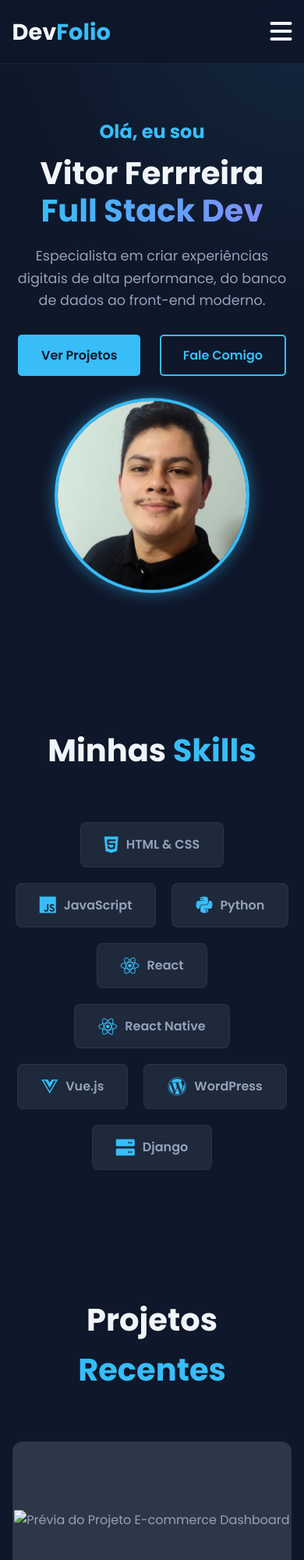
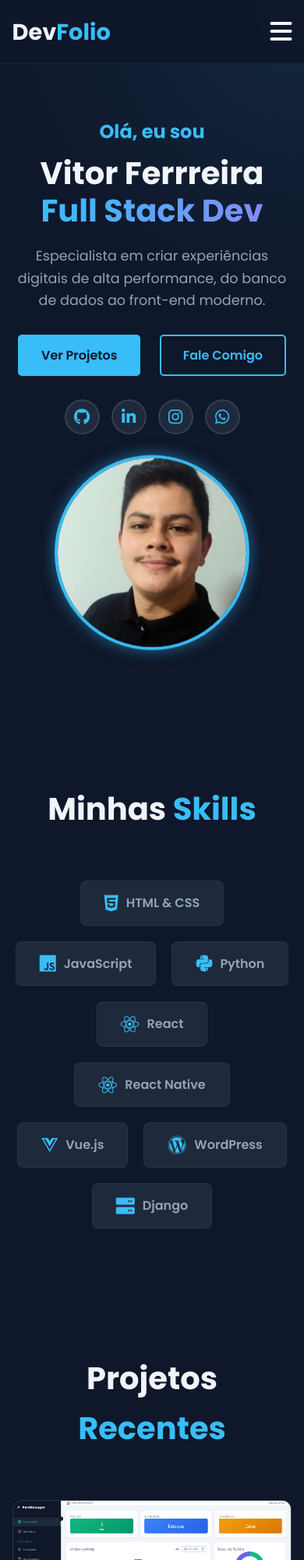
Before and after one commit to Vencce/Portifolio-HTML--CSS---JAVASCRIPT, a plain HTML site: page index.html in a window 390 px wide. Shown: the top 2000 px of the page at 78% size. Drawn offline with Linux system fonts and the light colour scheme.

Commit message:
Refactor code structure for improved readability and maintainability

```diff
--- a/index.html
+++ b/index.html
@@ -46,7 +46,14 @@
           <a href="#projects" class="btn">Ver Projetos</a>
           <a href="#contact" class="btn btn-outline">Fale Comigo</a>
         </div>
-      </div>
+
+        <div class="social-links">
+            <a href="https://github.com/Vencce" target="_blank"><i class="fab fa-github"></i></a>
+            <a href="https://www.linkedin.com/in/vitor-ferreira-claudino/" target="_blank"><i class="fab fa-linkedin-in"></i></a>
+            <a href="https://www.instagram.com/ferrera_011/" target="_blank"><i class="fab fa-instagram"></i></a>
+            <a href="https://wa.me/5547992635299" target="_blank"><i class="fab fa-whatsapp"></i></a>
+        </div>
+        </div>
       <div class="hero-img">
         <img src="./imagens/perfil.png" alt="Foto de Vitor Ferrreira" />
       </div>
@@ -105,7 +112,15 @@
     </section>
 
     <footer>
-      <p>&copy; 2025 Vitor Ferrreira | Desenvolvido com puro HTML & CSS</p>
+      <div class="footer-info">
+          <p class="tech-credit">Este portfólio foi construído usando **HTML, CSS & JavaScript PURO**.</p>
+
+          <p>&copy; 2025 Vitor Ferrreira | Desenvolvido com puro HTML & CSS</p>
+
+          <a href="[EM PRODUÇÃO]" target="_blank" class="btn-alternative-portfolio">
+              Ver Portfólio em Vue.js/React <i class="fas fa-arrow-right"></i>
+          </a>
+      </div>
     </footer>
 
     <script src="script.js"></script>
--- a/script.js
+++ b/script.js
@@ -4,60 +4,33 @@ const projects = [
     category: "frontend",
     description:
       "Painel administrativo completo com gráficos em tempo real e gestão de usuários.",
-    technologies: ["React", "Chart.js", "Material UI"],
-    image: "./img/ecommerce-dashboard.jpg",
-    githubLink: "#",
-    previewLink: "#",
+    technologies: ["Vue.js", "Vite", "Pinia", "Axios", "CSS Scoped"  ],
+    image: "./imagens/bluepenfront.png",
+    githubLink: "https://github.com/Vencce/BluePen2.0_Front.git",
+    previewLink: "https://bluepen.vercel.app/",
+    alerts: ["render_latency"],
   },
   {
-    title: "API de Gestão de Tarefas",
+    title: "API para Gestão de um ERP",
     category: "backend",
     description:
       "Backend robusto com autenticação JWT, documentação Swagger e testes automatizados.",
-    technologies: ["Node.js", "Express", "PostgreSQL", "Jest"],
-    image: "./img/api-task.jpg",
-    githubLink: "#",
-    previewLink: "#",
+    technologies: [ "Python", "Django DRF", "PostgreSQL", "Render", "ORM Django"],
+    image: "./imagens/backendblue.png",
+    githubLink: "https://github.com/Vencce/BluePen-Back.git",
+    previewLink: "https://bluepen-back.onrender.com/api/",
+    alerts: ["render_latency"],
   },
   {
-    title: "App Financeiro Pessoal",
+    title: "Totem Autoatendimento",
     category: "mobile",
     description:
-      "Aplicação mobile para controle de gastos com sincronização em tempo real na nuvem.",
-    technologies: ["React Native", "Firebase", "Redux"],
-    image: "./img/app-financeiro.jpg",
-    githubLink: "#",
-    previewLink: "#",
-  },
-  {
-    title: "Catálogo de Filmes",
-    category: "frontend",
-    description:
-      "Interface moderna para busca de filmes consumindo API externa com cache local.",
-    technologies: ["Vue.js", "Vuex", "Axios"],
-    image: "./img/catalogo-filmes.jpg",
-    githubLink: "#",
-    previewLink: "#",
-  },
-  {
-    title: "Sistema de Agendamento",
-    category: "backend",
-    description:
-      "API de alta performance para agendamentos de clínicas utilizando Python assíncrono.",
-    technologies: ["Python", "FastAPI", "MongoDB", "Docker"],
-    image: "./img/sistema-agendamento.jpg",
-    githubLink: "#",
-    previewLink: "#",
-  },
-  {
-    title: "Plataforma de Cursos",
-    category: "frontend",
-    description:
-      "Aplicação SPA complexa para ensino a distância com player de vídeo integrado.",
-    technologies: ["Angular", "RxJS", "TypeScript"],
-    image: "./img/plataforma-cursos.jpg",
-    githubLink: "#",
-    previewLink: "#",
+      "Totem de autoatendimento com interface amigável e integração com sistemas de pagamento.",
+    technologies: ["Vue.js", "Pinia", "Vue Router", "Vite", "CSS Scoped"],
+    image: "./imagens/webmcbk.png",
+    githubLink: "https://github.com/Vencce/WebMCBK.git",
+    previewLink: "webmcbk.vercel.app",
+    alerts: ["responsive_warning"],
   },
 ];
 
@@ -66,13 +39,15 @@ const certificates = [
     title: "HTML e CSS: praticando HTML/CSS",
     issuer: "Alura",
     date: "2025",
+    category: "frontend",
     image: "./imagens/HTMLCSS_PRATICANDO.png",
-    link: "certificado/HTML_CSS_Praticando.pdf",
+    link: "certificado/HTMLCSS_PRATICANDO.pdf",
   },
   {
     title: "HTML e CSS: Classes, posicionamento e Flexbox",
     issuer: "Alura",
     date: "2025",
+    category: "frontend",
     image: "./imagens/HTMLCSS_CLASSES.png",
     link: "certificado/HTMLCSS_CLASSES.pdf",
   },
@@ -81,6 +56,7 @@ const certificates = [
       "HTML e CSS: ambientes de desenvolvimento, estrutura de arquivos e tags",
     issuer: "Alura",
     date: "2025",
+    category: "frontend",
     image: "./imagens/HTMLCSS_AMBIENTES.png",
     link: "certificado/HTMLCSS_AMBIENTES.pdf",
   },
@@ -88,6 +64,7 @@ const certificates = [
     title: "HTML e CSS: cabeçalho, footer e variáveis CSS",
     issuer: "Alura",
     date: "2025",
+    category: "frontend",
     image: "./imagens/HTMLCSS_FOOTER.png",
     link: "certificado/HTMLCSS_FOOTER.pdf",
   },
@@ -95,6 +72,7 @@ const certificates = [
     title: "HTML e CSS: responsividade com mobile-first",
     issuer: "Alura",
     date: "2025",
+    category: "frontend",
     image: "./imagens/HTMLCSS_RESPONSIVIDADE.png",
     link: "certificado/HTMLCSS_RESPONSIVIDADE.pdf",
   },
@@ -103,6 +81,7 @@ const certificates = [
       "HTML e CSS: trabalhando com responsividade e publicação de projetos",
     issuer: "Alura",
     date: "2025",
+    category: "frontend",
     image: "./imagens/HTMLCSS_PUBLICANDO.png",
     link: "certificado/HTMLCSS_PUBLICANDO.pdf",
   },
@@ -110,6 +89,7 @@ const certificates = [
     title: "JavaScript: explorando a linguagem",
     issuer: "Alura",
     date: "2025",
+    category: "javascript",
     image: "./imagens/JAVASCRIPT_EXPLORANDO.png",
     link: "certificado/JAVASCRIPT_EXPLORANDO.pdf",
   },
@@ -117,6 +97,7 @@ const certificates = [
     title: "JavaScript: métodos de array",
     issuer: "Alura",
     date: "2025",
+    category: "javascript",
     image: "./imagens/JAVASCRIPT_ARRAY.png",
     link: "certificado/JAVASCRIPT_ARRAY.pdf",
   },
@@ -124,6 +105,7 @@ const certificates = [
     title: "Lógica de programação: explore funções e listas",
     issuer: "Alura",
     date: "2025",
+    category: "logica",
     image: "./imagens/LOGICA_PROGRAMACAO.png",
     link: "certificado/LOGICA_PROGRAMACAO.pdf",
   },
@@ -131,6 +113,7 @@ const certificates = [
     title: "Lógica de programação: mergulhe em programação com JavaScript",
     issuer: "Alura",
     date: "2025",
+    category: "logica",
     image: "./imagens/LOGICA_PROGRAMACAO_JAVASCRIPT.png",
     link: "certificado/LOGICA_PROGRAMACAO_JAVASCRIPT.pdf",
   },
@@ -138,13 +121,15 @@ const certificates = [
     title: "Lógica de programação: praticando com desafios",
     issuer: "Alura",
     date: "2025",
+    category: "logica",
     image: "./imagens/LOGICA_PROGRAMAÇAO_DESAFIOS.png",
-    link: "certificado/LOGICA_PROGRAMACAO_DESAFIOS.pdf",
+    link: "certificado/LOGICA_PROGRAMAÇAO_DESAFIOS.pdf",
   },
   {
     title: "Praticando CSS Flexbox",
     issuer: "Alura",
     date: "2025",
+    category: "frontend",
     image: "./imagens/PRATICANDO_CSS_FLEXBOX.png",
     link: "certificado/PRATICANDO_CSS_FLEXBOX.pdf",
   },
@@ -152,6 +137,7 @@ const certificates = [
     title: "Python: crie a sua primeira aplicação",
     issuer: "Alura",
     date: "2025",
+    category: "backend",
     image: "./imagens/PYTHON_PRIMEIRA_APLICACAO.png",
     link: "certificado/PYTHON_PRIMEIRA_APLICACAO.pdf",
   },
@@ -159,6 +145,7 @@ const certificates = [
     title: "React: comece seu projeto full stack",
     issuer: "Alura",
     date: "2025",
+    category: "frontend",
     image: "./imagens/REACT_FULL_STACK.png",
     link: "certificado/REACT_FULL_STACK.pdf",
   },
@@ -166,6 +153,7 @@ const certificates = [
     title: "WordPress: criando sites do zero com páginas dinâmicas",
     issuer: "Alura",
     date: "2025",
+    category: "wordpress",
     image: "./imagens/WORDPRESS_PAGINAS_DINAMICAS.png",
     link: "certificado/WORDPRESS_PAGINAS_DINAMICAS.pdf",
   },
@@ -173,6 +161,7 @@ const certificates = [
     title: "WordPress: passo a passo para criar seu primeiro blog",
     issuer: "Alura",
     date: "2025",
+    category: "wordpress",
     image: "./imagens/WORDPRESS_PRIMEIRO_BLOG.png",
     link: "certificado/WORDPRESS_PRIMEIRO_BLOG.pdf",
   },
@@ -180,6 +169,20 @@ const certificates = [
 
 const projectsContainer = document.querySelector(".projects-container");
 const filterButtons = document.querySelectorAll(".filter-btn");
+
+function getAlertMarkup(alerts) {
+    let markup = '';
+
+    if (alerts.includes('render_latency')) {
+        markup += '<p class="alert-text latency">⚠️ Backend hospedado no Render. O servidor pode levar até 1 minuto para ligar.</p>';
+    }
+    if (alerts.includes('responsive_warning')) {
+        markup += '<p class="alert-text responsive">📱 Este projeto pode ter alguns ajustes de responsividade em certos dispositivos.</p>';
+    }
+
+    return markup;
+}
+
 
 if (projectsContainer) {
   function renderProjects(filter = "all") {
@@ -194,6 +197,16 @@ if (projectsContainer) {
       ? filteredProjects.slice(0, 3)
       : filteredProjects;
 
+    if (!isHomePage) {
+        if (projectsToShow.length <= 2 && window.innerWidth > 768) {
+            projectsContainer.classList.add('single-row-layout');
+        } else {
+            projectsContainer.classList.remove('single-row-layout');
+        }
+    } else {
+        projectsContainer.classList.remove('single-row-layout');
+    }
+
     projectsToShow.forEach((project) => {
       const projectCard = document.createElement("div");
       projectCard.classList.add("project-card");
@@ -203,6 +216,8 @@ if (projectsContainer) {
         .map((tech) => `<span class="tech-tag">${tech}</span>`)
         .join("");
 
+      const alerts = getAlertMarkup(project.alerts || []);
+
       projectCard.innerHTML = `
                 <div class="project-img">
                     <img src="${project.image}" alt="Prévia do Projeto ${project.title}">
@@ -210,6 +225,7 @@ if (projectsContainer) {
                 <div class="project-info">
                     <h4>${project.title}</h4>
                     <div class="project-tags">${techTags}</div>
+                    ${alerts}
                     <p>${project.description}</p>
                     <div class="project-links">
                         <a href="${project.githubLink}" target="_blank"><i class="fab fa-github"></i></a>
@@ -235,9 +251,19 @@ if (projectsContainer) {
 }
 
 const certificatesContainer = document.querySelector(".certificates-container");
+const certificateFilterButtons = document.querySelectorAll(".certificate-filter-btn");
 
-if (certificatesContainer) {
-  certificates.forEach((cert) => {
+function renderCertificates(filter = "all") {
+    if (!certificatesContainer) return;
+
+    certificatesContainer.innerHTML = "";
+
+    const filteredCertificates =
+      filter === "all"
+        ? certificates
+        : certificates.filter((cert) => cert.category === filter);
+
+    filteredCertificates.forEach((cert) => {
       const certCard = document.createElement("div");
       certCard.classList.add("certificate-card");
 
@@ -260,6 +286,20 @@ if (certificatesContainer) {
         `;
       certificatesContainer.appendChild(certCard);
     });
+}
+
+if (certificatesContainer) {
+    renderCertificates();
+
+    if (certificateFilterButtons.length > 0) {
+        certificateFilterButtons.forEach((button) => {
+            button.addEventListener("click", () => {
+                certificateFilterButtons.forEach((btn) => btn.classList.remove("active"));
+                button.classList.add("active");
+                renderCertificates(button.getAttribute("data-filter"));
+            });
+        });
+    }
 }
 
 const menuIcon = document.querySelector("#menu-icon");
--- a/styles/global.css
+++ b/styles/global.css
@@ -25,7 +25,6 @@ body {
     overflow-x: hidden;
 }
 
-/* --- HEADER & NAV --- */
 header {
     position: fixed;
     top: 0;
@@ -66,7 +65,6 @@ nav a:hover, nav a.active {
     color: var(--primary-color);
 }
 
-/* --- FOOTER --- */
 footer {
     background: var(--card-bg);
     padding: 30px 8%;
@@ -75,12 +73,47 @@ footer {
     margin-top: auto;
 }
 
-footer p {
+.footer-info {
+    display: flex;
+    flex-direction: column;
+    align-items: center;
+    gap: 10px;
+}
+
+.footer-info p {
     color: var(--text-muted);
     font-size: 0.9rem;
+    margin: 0;
 }
 
-/* --- COMPONENTES GERAIS --- */
+.footer-info .tech-credit {
+    color: var(--secondary-color);
+    font-weight: 600;
+    font-size: 1rem;
+    margin-bottom: 5px;
+}
+
+.btn-alternative-portfolio {
+    display: inline-flex;
+    align-items: center;
+    gap: 8px;
+    padding: 8px 18px;
+    background: var(--card-bg);
+    color: var(--primary-color);
+    border: 1px solid var(--primary-color);
+    border-radius: 5px;
+    font-size: 0.9rem;
+    font-weight: 600;
+    margin-top: 10px;
+    transition: background 0.3s, color 0.3s;
+}
+
+.btn-alternative-portfolio:hover {
+    background: var(--primary-color);
+    color: var(--bg-color);
+}
+
+
 section {
     padding: 100px 8%;
 }
@@ -113,11 +146,16 @@ section {
     box-shadow: 0 0 15px var(--primary-color);
 }
 
-/* --- PROJECT CARDS (Compartilhado entre Home e Projetos) --- */
 .projects-container {
     display: grid;
-    grid-template-columns: repeat(auto-fit, minmax(300px, 1fr));
+    grid-template-columns: repeat(3, 1fr);
     gap: 30px;
+}
+
+@media (max-width: 1200px) {
+    .projects-container {
+        grid-template-columns: repeat(auto-fit, minmax(300px, 1fr));
+    }
 }
 
 .project-card {
@@ -128,6 +166,7 @@ section {
     transition: 0.3s;
     display: flex;
     flex-direction: column;
+    width: 100%;
 }
 
 .project-card:hover {
@@ -137,13 +176,17 @@ section {
 
 .project-img {
     width: 100%;
-    height: 200px;
     background: #2d3748;
-    display: flex;
-    align-items: center;
-    justify-content: center;
     color: var(--text-muted);
+    overflow: hidden;
 }
+
+.project-img img {
+    width: 100%;
+    height: auto;
+    display: block;
+}
+
 
 .project-info {
     padding: 25px;
@@ -156,6 +199,29 @@ section {
     font-size: 1.5rem;
     margin-bottom: 10px;
 }
+
+.project-info .alert-text {
+    font-size: 0.85rem;
+    padding: 8px;
+    border-radius: 4px;
+    margin-top: 10px;
+    margin-bottom: 10px;
+    line-height: 1.4;
+    font-weight: 500;
+}
+
+.project-info .latency {
+    background-color: rgba(255, 165, 0, 0.1);
+    color: #ff9800;
+    border: 1px solid rgba(255, 165, 0, 0.3);
+}
+
+.project-info .responsive {
+    background-color: rgba(56, 189, 248, 0.1);
+    color: var(--primary-color);
+    border: 1px solid rgba(56, 189, 248, 0.3);
+}
+
 
 .project-tags {
     display: flex;
@@ -218,26 +284,23 @@ section {
         padding: 15px 4%;
     }
 
-    /* Mostrar o ícone do menu */
     .menu-icon {
         display: block;
     }
 
-    /* Configuração do Menu Mobile */
     .navbar {
         position: absolute;
         top: 100%;
         left: 0;
         width: 100%;
-        background: var(--card-bg); /* Fundo escuro */
+        background: var(--card-bg);
         border-top: 1px solid rgba(255, 255, 255, 0.1);
         padding: 1rem 4%;
-        display: none; /* Escondido inicialmente */
+        display: none;
         flex-direction: column;
         box-shadow: 0 10px 10px rgba(0,0,0,0.3);
     }
 
-    /* Classe que o JS vai adicionar para mostrar o menu */
     .navbar.active {
         display: flex;
         animation: slideDown 0.3s ease forwards;
--- a/styles/home.css
+++ b/styles/home.css
@@ -61,7 +61,34 @@
     box-shadow: 0 0 15px var(--primary-color);
 }
 
-/* SKILLS HOME */
+.social-links {
+    margin-top: 30px;
+    display: flex;
+    gap: 15px;
+}
+
+.social-links a {
+    display: inline-flex;
+    align-items: center;
+    justify-content: center;
+    width: 45px;
+    height: 45px;
+    background: var(--card-bg);
+    border: 2px solid rgba(255, 255, 255, 0.1);
+    border-radius: 50%;
+    color: var(--primary-color);
+    font-size: 1.3rem;
+    transition: 0.3s;
+}
+
+.social-links a:hover {
+    background: var(--primary-color);
+    color: var(--bg-color);
+    border-color: var(--primary-color);
+    box-shadow: 0 0 15px rgba(56, 189, 248, 0.5);
+    transform: translateY(-5px);
+}
+
 .tech-container {
     display: flex;
     flex-wrap: wrap;
@@ -137,4 +164,8 @@ textarea { resize: none; height: 200px; }
     .hero-content h1 { font-size: 2.5rem; }
     .hero-img img { width: 250px; height: 250px; margin-top: 30px; }
     .input-box input { width: 100%; }
+
+    .social-links {
+        justify-content: center;
+    }
 }
```
Also changed, not shown: about.html (+1 -1 lines), certificates.html (+10 -1 lines), styles/certificates.css (+29 -0 lines), styles/projects.css (+24 -0 lines), imagens/backendblue.png (added), imagens/bluepenfront.png (added), imagens/webmcbk.png (added), 1 other file. Lines whose indentation alone changed are shown as unchanged.
